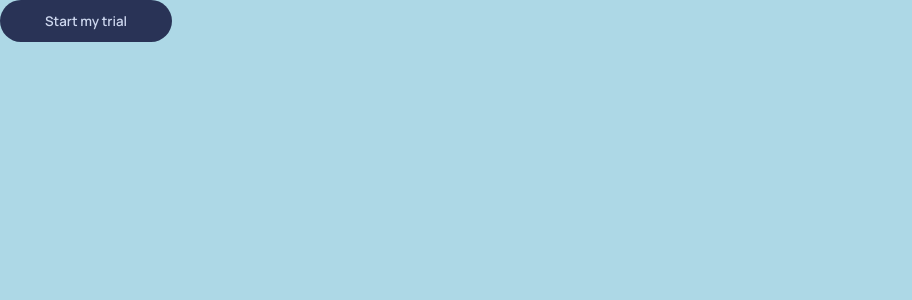
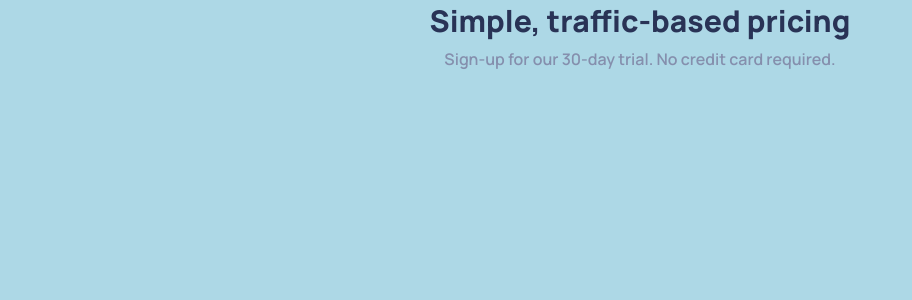
Before and after one commit to kdumagalhaes/interactive-pricing-component-vue, a Vue app: page / in a window 1280 px wide. Shown: the top 300 px of the page, without its empty margins (0-912 px from the left). Built offline with nearby package versions, Linux system fonts and the light colour scheme.

Commit message:
finished Hero text component

```diff
--- a/src/App.vue
+++ b/src/App.vue
@@ -1,13 +1,16 @@
 <template>
-    <Button text="Start my trial" />
+    <HeroText
+        title="Simple, traffic-based pricing"
+        paragraph="Sign-up for our 30-day trial. No credit card required."
+    />
 </template>
 
 <script>
 // atoms
-import { Button } from '@/components/atoms'
+import { HeroText } from '@/components/atoms'
 export default {
     components: {
-        Button,
+        HeroText,
     },
 }
 </script>
--- /dev/null
+++ b/src/components/atoms/HeroText.vue
@@ -0,0 +1,32 @@
+<template>
+    <div class="hero-text">
+        <h1>{{ title }}</h1>
+        <p>{{ paragraph }}</p>
+    </div>
+</template>
+
+<script>
+export default {
+    props: {
+        title: String,
+        paragraph: String,
+    },
+}
+</script>
+
+<style lang="scss" scoped>
+.hero-text {
+    text-align: center;
+
+    h1 {
+        color: $neutral-dark-desaturated-blue;
+        margin-bottom: 7px;
+        font-weight: $extra-bold;
+    }
+
+    p {
+        color: $neutral-grayish-blue;
+        font-size: 1rem;
+    }
+}
+</style>
--- a/src/components/atoms/index.js
+++ b/src/components/atoms/index.js
@@ -1 +1,2 @@
 export { default as Button } from './Button.vue'
+export { default as HeroText } from './HeroText.vue'
```
